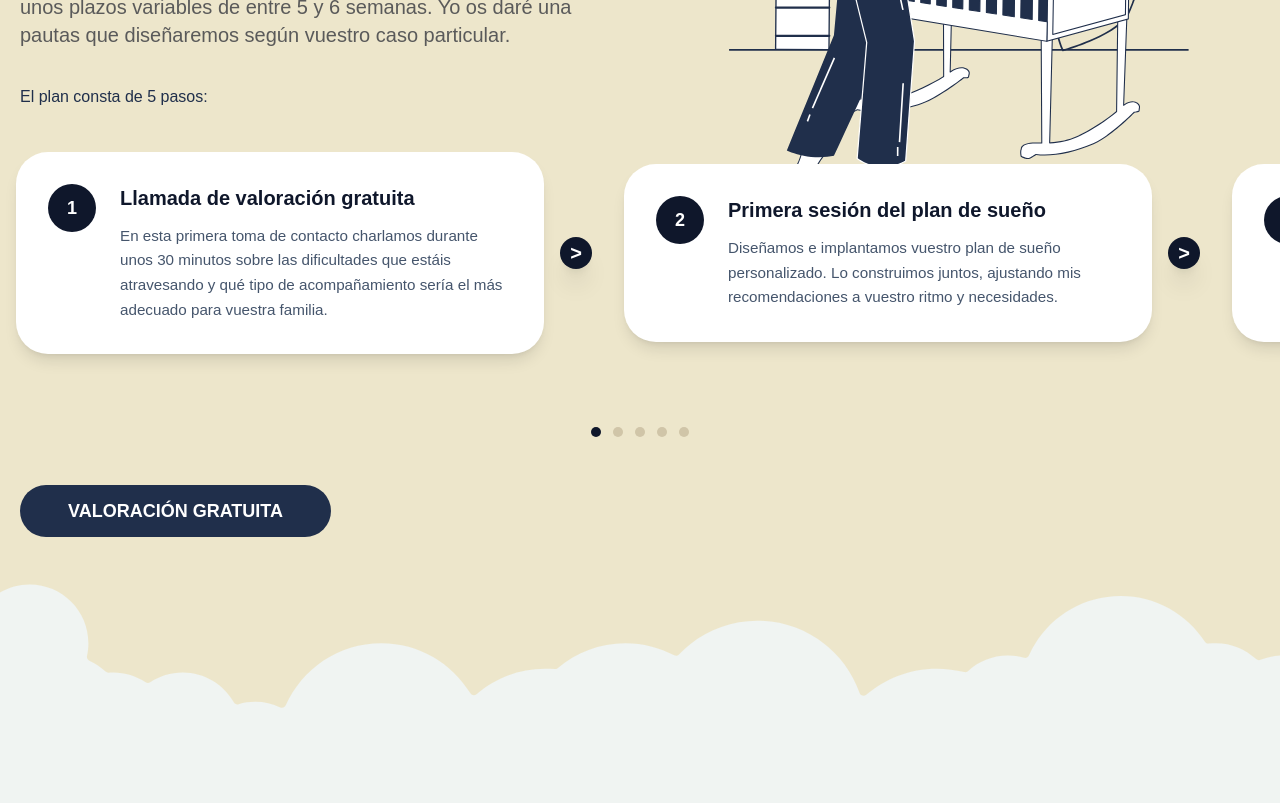
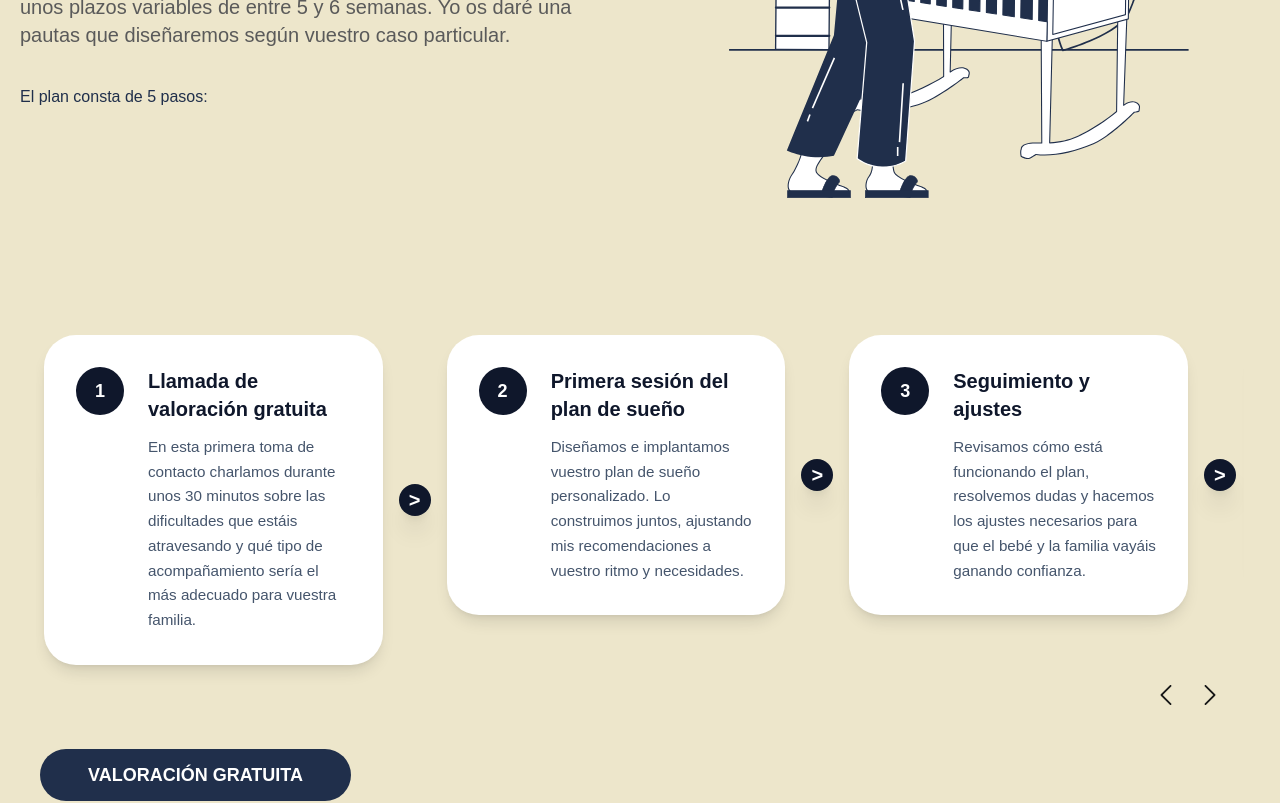
Before and after one commit to AlexLucenaWeb/entre-nubes, a Next.js app: page / in a window 1280 px wide. Shown: the part 2660-3463 px from the top of the page. Built offline with nearby package versions, Linux system fonts and the light colour scheme.

Commit message:
working on slider

```diff
--- a/src/components/full/PlanDeSueno.js
+++ b/src/components/full/PlanDeSueno.js
@@ -7,7 +7,7 @@ const Asesorias = () => {
 
     return (
         <section data-component="PlanDeSueno" id="planSueno" className="w-full bg-yellow pt-10 sm:pt-20 pb-20 sm:pb-46 z-10 relative">
-            <div className="sm:grid grid-cols-12 w-full max-w-[1580px] px-5 gap-20 items-center">
+            <div className="sm:grid grid-cols-12 w-full max-w-[1580px] px-5 gap-20 items-center mx-auto">
                <div className="sm:mb-10 col-span-6 space-y-4 sm:space-y-9">
                     <p className="bg-white text-navy sm:text-lg px-6 py-2 rounded-full max-w-max">Conoce a tu asesora</p>
                     <h2 className="text-4xl sm:text-5xl md:text-6xl text-navy font-semibold">Plan de sueño</h2>
@@ -26,7 +26,7 @@ const Asesorias = () => {
                         priority
                     />
                 </div>
-            </div>
+                <div className="col-span-12">
                     <Slider />
                     <div className="px-5">
                         <ContactButton label="VALORACIÓN GRATUITA" size="px-12 py-3 text-lg" />
@@ -40,6 +40,8 @@ const Asesorias = () => {
                             priority
                             />
                     </div>
+                </div>
+            </div>
             <div className="pointer-events-none absolute inset-x-0 bottom-0 h-24 md:h-32 lg:h-40 overflow-hidden">
                 <CloudDivider className="absolute bottom-0 left-1/2 -translate-x-1/2 block h-full w-auto min-w-[120%] text-green-bg" />
             </div>
--- a/src/components/full/Resenas.js
+++ b/src/components/full/Resenas.js
@@ -27,7 +27,7 @@ const Resenas = () => {
     ]
 
     return (
-        <section data-component="Resenas" id="resenas" className="w-full bg-green-bg pt-10 sm:pt-26 pb-20 sm:pb-26 z-10">
+        <section data-component="Resenas" id="resenas" className="w-full bg-green-bg pt-10 sm:pt-26 pb-20 sm:pb-26 z-10 flex justify-center">
             <div className="sm:grid grid-cols-12 w-full max-w-[1580px] px-5">
                <div className="mb-10 col-span-8 space-y-9">
                     <p className="bg-yellow text-navy sm:text-lg px-6 py-2 rounded-full max-w-max">Review de las familias</p>
--- /dev/null
+++ b/src/components/icons/IconDropDown.js
@@ -0,0 +1,30 @@
+export default function IconDropdownArrow({
+  color = "text-black",
+  direction = "down",
+  width = 20,
+  height = 20,
+  className = "",
+}) {
+  const rotationClass = {
+    down: "rotate-0",
+    up: "rotate-180",
+    right: "-rotate-90",
+    left: "rotate-90",
+  }[direction];
+
+  return (
+    <svg
+      width={width}
+      height={height}
+      xmlns="http://www.w3.org/2000/svg"
+      viewBox="0 0 330 330"
+      className={`fill-current ${color} transform ${rotationClass} transition-all duration-300 ${className}`}
+    >
+      <path
+        d="M325.607,79.393c-5.857-5.857-15.355-5.858-21.213,0.001l-139.39,139.393L25.607,79.393
+          c-5.857-5.857-15.355-5.858-21.213,0.001c-5.858,5.858-5.858,15.355,0,21.213l150.004,150c2.813,2.813,6.628,4.393,10.606,4.393
+          s7.794-1.581,10.606-4.394l149.996-150C331.465,94.749,331.465,85.251,325.607,79.393z"
+      />
+    </svg>
+  );
+}
--- /dev/null
+++ b/src/components/partial/CustomSlider.js
@@ -0,0 +1,162 @@
+"use client";
+
+import { useEffect, useRef, useState } from "react";
+import IconDropdownArrow from "../icons/IconDropDown";
+
+export default function CustomSlider({
+  children,
+  itemsPerView = 3,
+  arrow_color = "text-granite-dark",
+}) {
+  const childrenArray = Array.isArray(children)
+    ? children
+    : [children].filter(Boolean);
+
+  const length = childrenArray.length;
+
+  const [itemsToShow, setItemsToShow] = useState(itemsPerView);
+  const [currentIndex, setCurrentIndex] = useState(itemsPerView);
+  const [isTransitioning, setIsTransitioning] = useState(true);
+  const [touchStartX, setTouchStartX] = useState(null);
+  const [isButtonDisabled, setIsButtonDisabled] = useState(false);
+
+  const sliderRef = useRef(null);
+
+  useEffect(() => {
+    const handleResize = () => {
+      if (window.innerWidth < 768) {
+        setItemsToShow(1);
+        setCurrentIndex(1); // reset for mobile view
+      } else {
+        setItemsToShow(itemsPerView);
+        setCurrentIndex(itemsPerView); // reset for desktop view
+      }
+    };
+
+    handleResize();
+    window.addEventListener("resize", handleResize);
+    return () => window.removeEventListener("resize", handleResize);
+  }, [itemsPerView]);
+
+  const totalSlides = length + 2 * itemsToShow;
+
+  const renderSlides = () => {
+    const prevClones = childrenArray.slice(-itemsToShow).map((child, i) => (
+      <div key={`clone-prev-${i}`}>{child}</div>
+    ));
+
+    const mainSlides = childrenArray.map((child, i) => (
+      <div key={`main-${i}`}>{child}</div>
+    ));
+
+    const nextClones = childrenArray.slice(0, itemsToShow).map((child, i) => (
+      <div key={`clone-next-${i}`}>{child}</div>
+    ));
+
+    return [...prevClones, ...mainSlides, ...nextClones];
+  };
+
+  const extendedChildren = renderSlides();
+
+  const next = () => {
+    if (!isTransitioning || isButtonDisabled) return;
+    setIsButtonDisabled(true);
+    setCurrentIndex((prev) => prev + 1);
+    setTimeout(() => setIsButtonDisabled(false), 500);
+  };
+
+  const prev = () => {
+    if (!isTransitioning || isButtonDisabled) return;
+    setIsButtonDisabled(true);
+    setCurrentIndex((prev) => prev - 1);
+    setTimeout(() => setIsButtonDisabled(false), 700);
+  };
+
+  const handleTouchStart = (e) => {
+    setTouchStartX(e.changedTouches[0].clientX);
+  };
+
+  const handleTouchEnd = (e) => {
+    if (touchStartX === null) return;
+
+    const touchEndX = e.changedTouches[0].clientX;
+    const distance = touchStartX - touchEndX;
+
+    if (distance > 50) next();
+    else if (distance < -50) prev();
+
+    setTouchStartX(null);
+  };
+
+  const handleTransitionEnd = () => {
+    if (currentIndex === 0) {
+      setIsTransitioning(false);
+      setCurrentIndex(length);
+    } else if (currentIndex === length + itemsToShow) {
+      setIsTransitioning(false);
+      setCurrentIndex(itemsToShow);
+    }
+  };
+
+  useEffect(() => {
+    if (!isTransitioning) {
+      requestAnimationFrame(() => {
+        setIsTransitioning(true);
+      });
+    }
+  }, [isTransitioning]);
+
+  const translateX = -(currentIndex * (100 / totalSlides));
+
+  return (
+    <div className="w-full overflow-hidden" data-component="CustomSlider">
+      <div
+        ref={sliderRef}
+        className={`flex ${
+          isTransitioning ? "transition-transform duration-500 ease-in-out" : ""
+        }`}
+        onTouchStart={handleTouchStart}
+        onTouchEnd={handleTouchEnd}
+        onTransitionEnd={handleTransitionEnd}
+        style={{
+          width: `${(totalSlides * 100) / itemsToShow}%`,
+          transform: `translateX(${translateX}%)`,
+        }}
+      >
+        {extendedChildren.map((child, i) => (
+          <div
+            key={i}
+            className="flex-shrink-0"
+            style={{ width: `${100 / totalSlides}%` }}
+          >
+            <div className="px-2">{child}</div>
+          </div>
+        ))}
+      </div>
+
+      <div className="flex justify-between items-center mt-4 px-4">
+        <div className="flex justify-center space-x-2">
+          {childrenArray.map((_, i) => (
+            <button
+              key={i}
+              onClick={() => setCurrentIndex(i + itemsToShow)}
+              className={`w-5 h-5 rounded-full transition-colors duration-200 ${
+                i + itemsToShow === currentIndex ? "bg-orange" : "bg-stone"
+              }`}
+              aria-label={`Go to card ${i + 1}`}
+            />
+          ))}
+        </div>
+
+        <div className="flex gap-2">
+          <button onClick={prev} disabled={isButtonDisabled} className="px-2 py-1">
+            <IconDropdownArrow color={arrow_color} direction="left" />
+          </button>
+          <button onClick={next} disabled={isButtonDisabled} className="px-2 py-1">
+            <IconDropdownArrow color={arrow_color} direction="right" />
+          </button>
+        </div>
+      </div>
+    </div>
+  );
+}
--- a/src/components/partial/Slider.js
+++ b/src/components/partial/Slider.js
@@ -2,6 +2,7 @@
 
 import { useRef, useState } from 'react';
 import SliderCard from './SliderCard';
+import CustomSlider from './customSlider';
 
 const SLIDES = [
   {
@@ -67,8 +68,8 @@ export default function Slider() {
   };
 
   return (
-    <section className="w-full bg-yellow pb-10 sm:-mt-20 sm:pb-12">
-      <div className="relative mx-auto">
+    <section className="w-full bg-yellow pb-10 py-12 px-4">
+      {/* <div className="relative mx-auto">
         <div
           ref={trackRef}
           className="flex overflow-x-hidden scroll-smooth pb-6 "
@@ -86,7 +87,6 @@ export default function Slider() {
         </div>
       </div>
 
-      {/* Puntos de navegación */}
       <div className="mt-6 flex justify-center gap-3">
         {Array.from({ length: SLIDES.length }).map((_, i) => {
           const active = i === index;
@@ -102,7 +102,23 @@ export default function Slider() {
             />
           );
         })}
-      </div>
+      </div> */}
+      <CustomSlider>
+        {SLIDES.map((slide, index)=>(
+          <div key={index} className='flex gap-2 items-center'>
+            <SliderCard
+                step={slide.step}
+                title={slide.title}
+                description={slide.description}
+            />
+            <button
+              className={`z-10 flex-none hidden sm:flex h-8 w-8 items-center justify-center rounded-full bg-slate-900 text-xl font-semibold text-white shadow-xl transition cursor-pointer hover:scale-105 hover:shadow-2xl active:scale-95}`}
+            >
+              &gt;
+            </button>
+          </div>
+        ))}
+      </CustomSlider>
     </section>
   );
 }
--- a/src/components/partial/SliderCard.js
+++ b/src/components/partial/SliderCard.js
@@ -1,7 +1,7 @@
 export default function SliderCard({ step, title, description }) {
   return (
     <article
-      className="relative mr-4 flex gap-6 rounded-[32px] bg-white p-6 sm:p-8 shadow-lg"
+      className="relative mr-2 flex gap-6 rounded-[32px] bg-white p-6 sm:p-8 shadow-lg"
     >
       {/* círculo con el número */}
       <div className="flex h-12 w-12 flex-shrink-0 items-center justify-center rounded-full bg-slate-900 text-lg font-semibold text-white">
```
Lines whose indentation alone changed are shown as unchanged.
